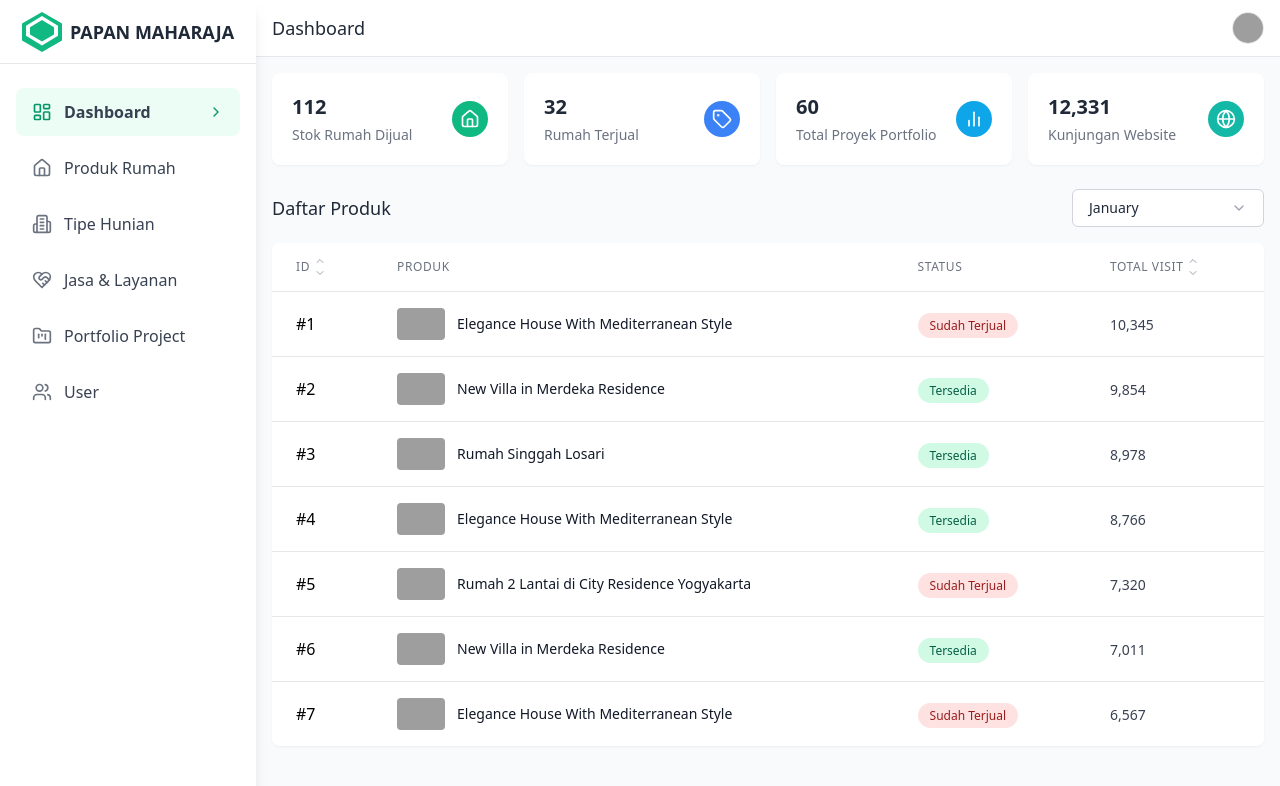
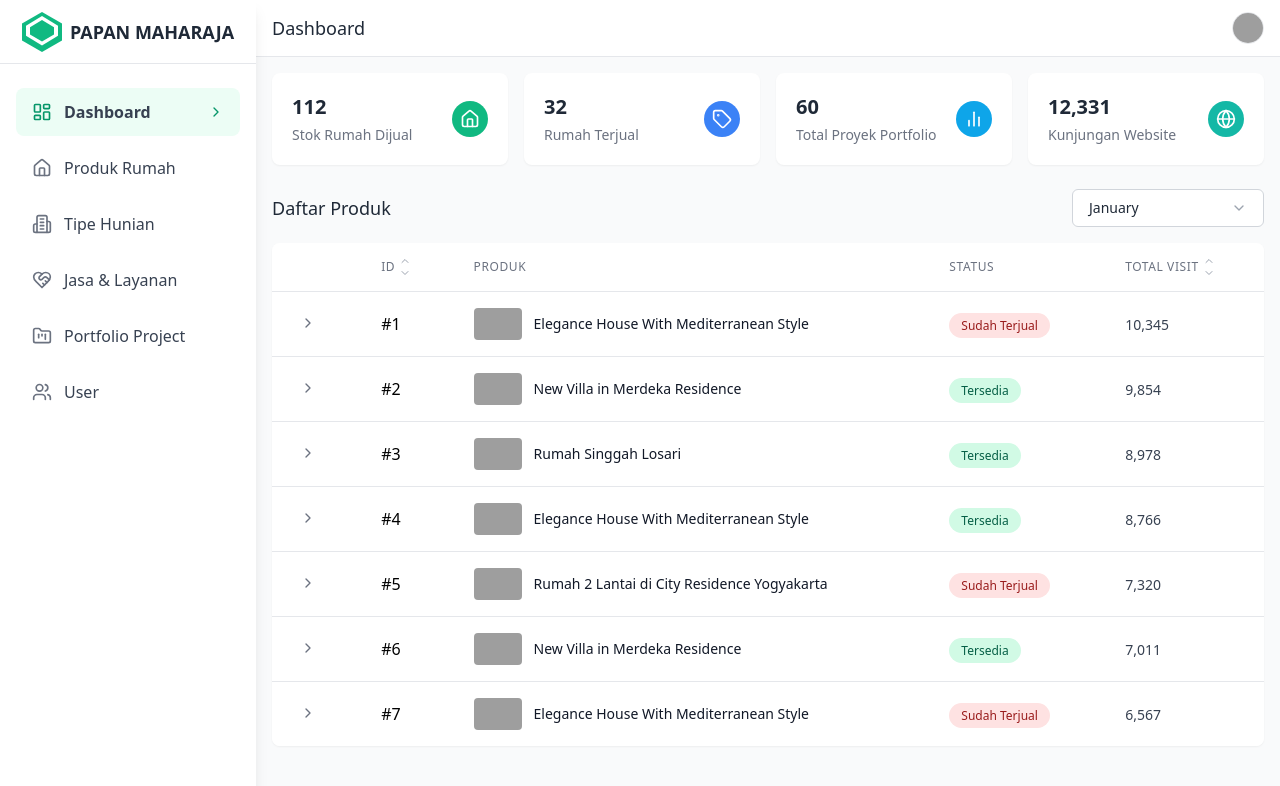
Before and after one commit to Wonder11ust/papanfe, a React (Create React App) app: page / in a window 1280 px wide. Shown: the top 786 px of the page. Built offline with nearby package versions, Linux system fonts and the light colour scheme; grey boxes are pictures that could not be loaded.

Commit message:
Add expandable rows to DataTable

```diff
--- a/src/components/ui/DataTable.jsx
+++ b/src/components/ui/DataTable.jsx
@@ -1,14 +1,31 @@
 import { useState } from 'react';
 import PropTypes from 'prop-types';
-import { ChevronUp, ChevronDown } from 'lucide-react';
+import { ChevronUp, ChevronDown, ChevronRight, ChevronDown as Expand } from 'lucide-react';
 import StatusBadge from './StatusBadge';
 import { ProductPropType } from '../../types';
 
 const DataTable = ({ data }) => {
   const [sortField, setSortField] = useState(null);
   const [sortDirection, setSortDirection] = useState('asc');
+  const [expandedRows, setExpandedRows] = useState(new Set());
 
   const columns = [
+    {
+      id: 'expand',
+      header: '',
+      accessor: (item) => (
+        <button
+          onClick={() => toggleRow(item.id)}
+          className="p-1 hover:bg-gray-100 rounded"
+        >
+          {expandedRows.has(item.id) ? (
+            <ChevronDown size={16} className="text-gray-500" />
+          ) : (
+            <ChevronRight size={16} className="text-gray-500" />
+          )}
+        </button>
+      ),
+    },
     {
       id: 'id',
       header: 'ID',
@@ -43,6 +60,16 @@ const DataTable = ({ data }) => {
       sortable: true,
     },
   ];
+
+  const toggleRow = (id) => {
+    const newExpandedRows = new Set(expandedRows);
+    if (newExpandedRows.has(id)) {
+      newExpandedRows.delete(id);
+    } else {
+      newExpandedRows.add(id);
+    }
+    setExpandedRows(newExpandedRows);
+  };
 
   const handleSort = (field) => {
     if (sortField === field) {
@@ -119,6 +146,7 @@ const DataTable = ({ data }) => {
         </thead>
         <tbody className="bg-white divide-y divide-gray-200">
           {sortedData.map((item) => (
+            <>
               <tr key={item.id} className="hover:bg-gray-50">
                 {columns.map((column) => (
                   <td key={`${item.id}-${column.id}`} className="px-6 py-4 whitespace-nowrap">
@@ -126,6 +154,49 @@ const DataTable = ({ data }) => {
                   </td>
                 ))}
               </tr>
+              {expandedRows.has(item.id) && (
+                <tr key={`${item.id}-expanded`}>
+                  <td colSpan={columns.length} className="px-6 py-4 bg-gray-50">
+                    <div className="grid grid-cols-2 gap-4">
+                      <div>
+                        <h4 className="font-medium text-gray-900 mb-2">Detail Properti</h4>
+                        <div className="space-y-2">
+                          <p className="text-sm text-gray-600">
+                            <span className="font-medium">Alamat:</span> Jl. Diponegoro No. 666
+                          </p>
+                          <p className="text-sm text-gray-600">
+                            <span className="font-medium">Luas Tanah:</span> 302 m²
+                          </p>
+                          <p className="text-sm text-gray-600">
+                            <span className="font-medium">Luas Bangunan:</span> 280 m²
+                          </p>
+                          <p className="text-sm text-gray-600">
+                            <span className="font-medium">Harga:</span> Rp 2.200.000.000
+                          </p>
+                        </div>
+                      </div>
+                      <div>
+                        <h4 className="font-medium text-gray-900 mb-2">Fasilitas</h4>
+                        <div className="space-y-2">
+                          <p className="text-sm text-gray-600">
+                            <span className="font-medium">Kamar Tidur:</span> 3
+                          </p>
+                          <p className="text-sm text-gray-600">
+                            <span className="font-medium">Kamar Mandi:</span> 2
+                          </p>
+                          <p className="text-sm text-gray-600">
+                            <span className="font-medium">Garasi:</span> 1 Mobil
+                          </p>
+                          <p className="text-sm text-gray-600">
+                            <span className="font-medium">Listrik:</span> 2200 VA
+                          </p>
+                        </div>
+                      </div>
+                    </div>
+                  </td>
+                </tr>
+              )}
+            </>
           ))}
         </tbody>
       </table>
```
Lines whose indentation alone changed are shown as unchanged.
